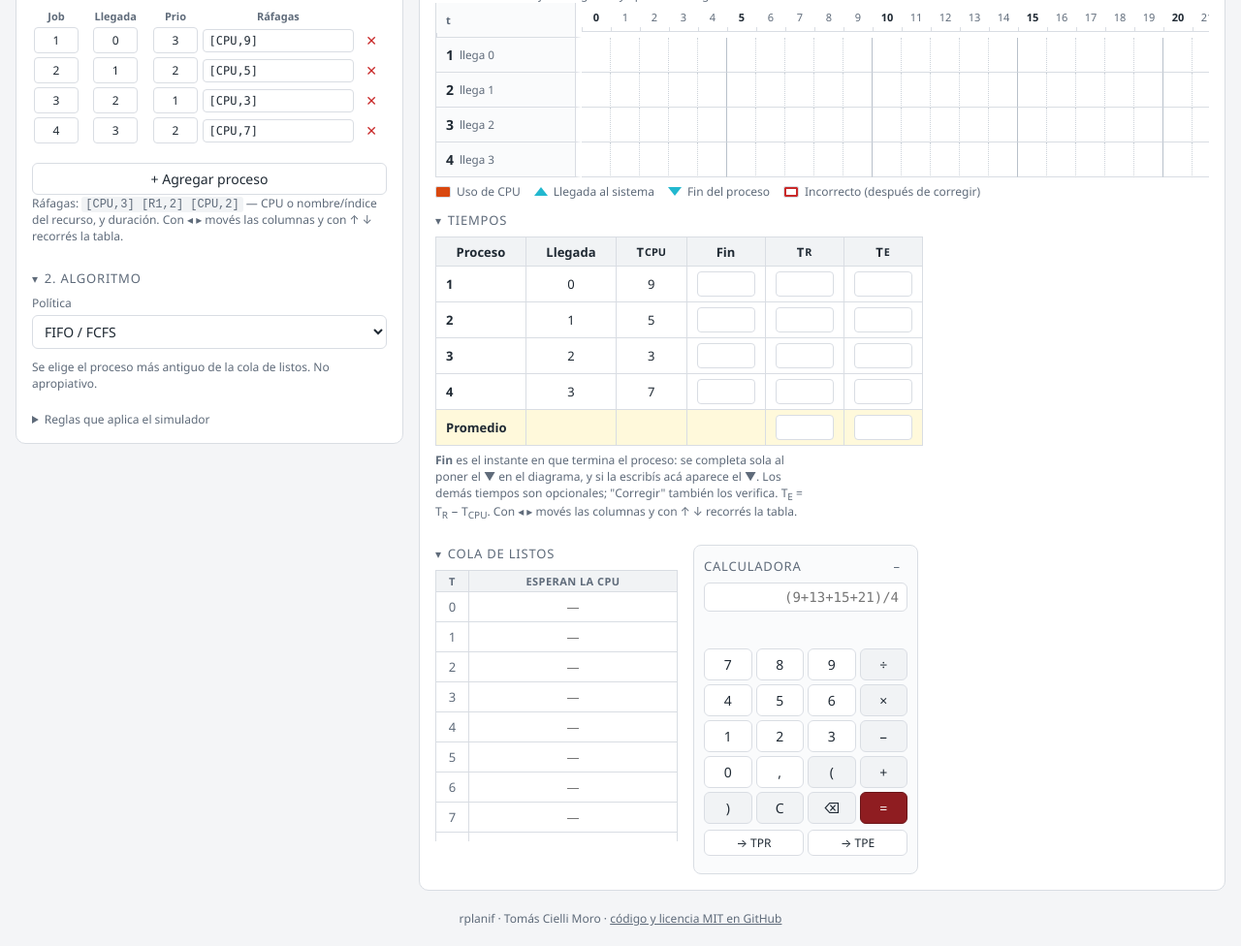
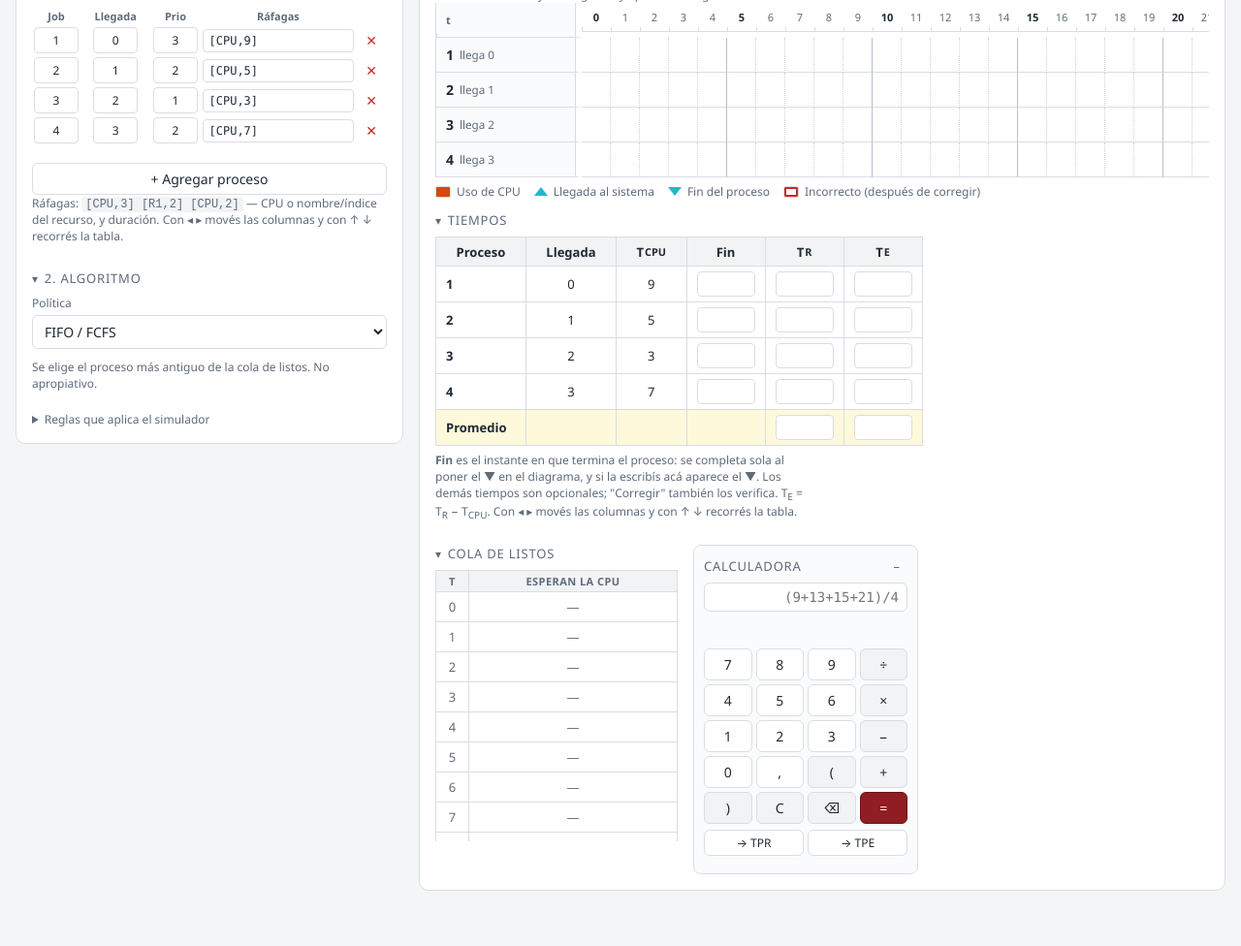
Before and after one commit to TomasCielli/rplanif, a website: page index.html in a window 1280 px wide. Shown: the part 260-1236 px from the top of the page at 97% size. After the commit the page ends 1195 px from the top, so only its background shows below. Drawn offline with Linux system fonts and the light colour scheme.

Commit message:
style: quitar el pie de crédito de la interfaz

```diff
--- a/css/styles.css
+++ b/css/styles.css
@@ -318,7 +318,3 @@ table:hover .colhead .mv, .colhead .mv:focus-visible { opacity: 1; }
 .readyq-table input:focus { border-color: var(--border); background: var(--panel); }
 .metrics-box .readyq-table input.wrong { border-color: var(--bad); background: var(--bad-bg); }
 .metrics-box .readyq-table input.right { border-color: var(--ok); background: var(--ok-bg); }
-
-/* ---------- Pie ---------- */
-.credits { padding: 4px 16px 20px; font-size: 12px; color: var(--muted); text-align: center; }
-.credits a { color: inherit; }
--- a/index.html
+++ b/index.html
@@ -187,10 +187,6 @@ TAREA ''1'' PRIORIDAD=2 INICIO=0
     </section>
   </main>
 
-  <footer class="credits">
-    rplanif · Tomás Cielli Moro · <a href="https://github.com/TomasCielli/rplanif" target="_blank" rel="noopener">código y licencia MIT en GitHub</a>
-  </footer>
-
   <script>
     // Aplica el tema antes del primer pintado para evitar el destello claro.
     (function () {
```
